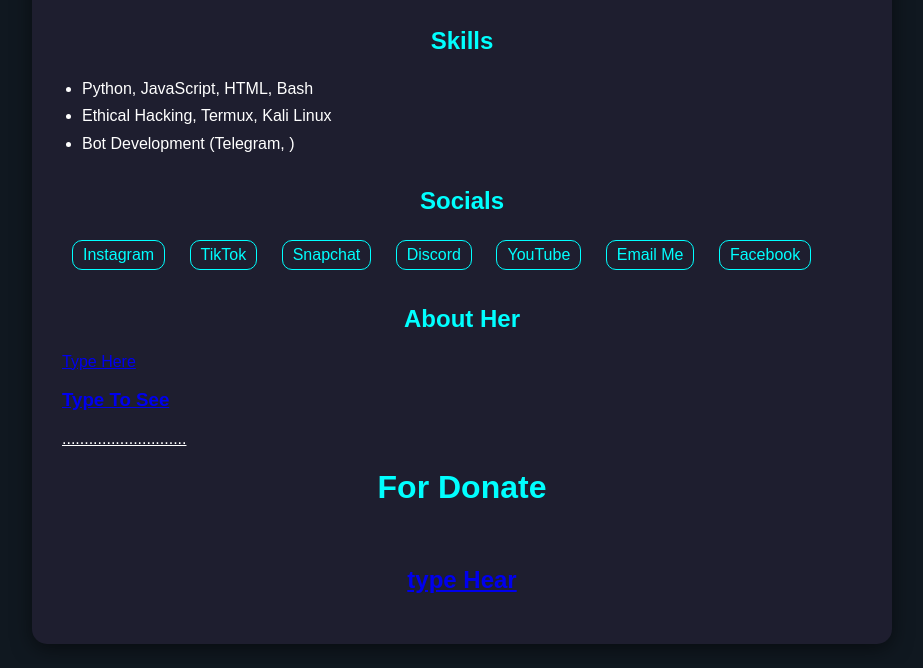
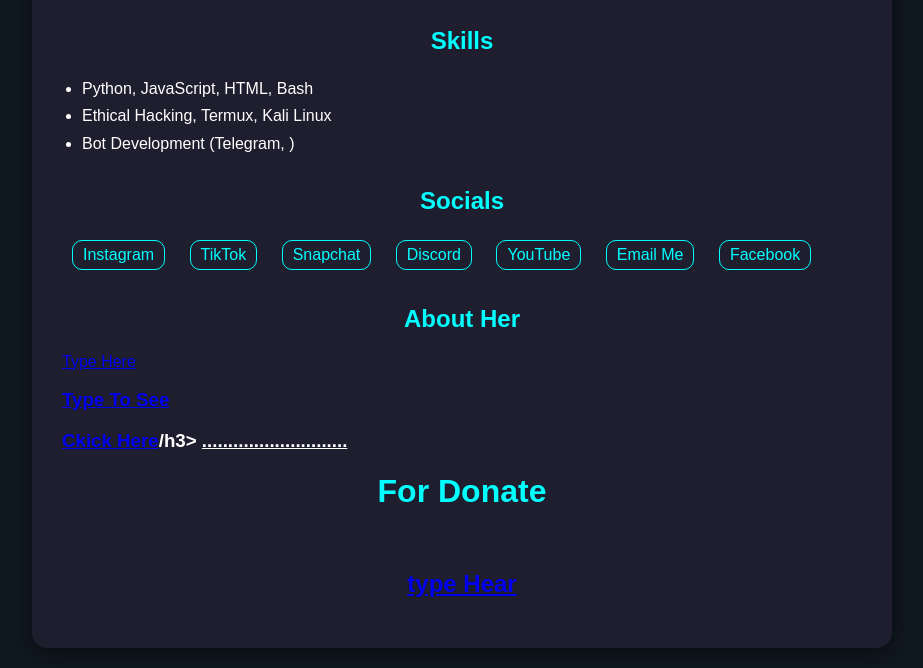
Before and after one commit to shahiimran/details, a plain HTML site: page index.html in a window 1280 px wide. Shown: the part 353-1021 px from the top of the page, without its empty margins (178-1101 px from the left). Drawn offline with Linux system fonts and the light colour scheme.

Commit message:
index.html

```diff
--- a/index.html
+++ b/index.html
@@ -86,6 +86,7 @@
       <div class="About Her">
         <a href="https://shahiimran.github.io/You/" target="_blank">Type Here</a><br>
         <h3><a href="https://yougotamassage.netlify.app/">Type To See</a></h3>
+        <h3><a href="https://shahiimran.github.io/F.v/">Ckick Here</a>/h3>
     <u>............................</u>
 
 
```
